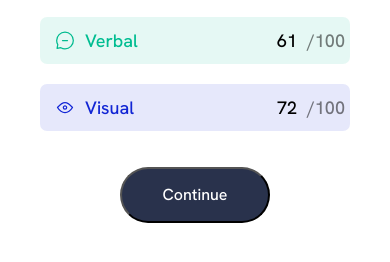
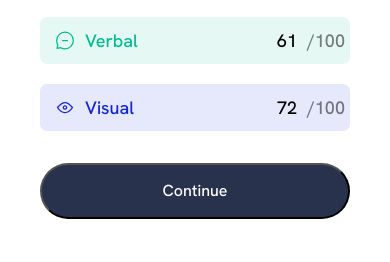
Before and after one commit to rubensantos12/Frontend-Mentor-Results-Sumary, a website built with Vite: page index.html in a window 390 px wide. Shown: the part 582-844 px from the top of the page. Built offline with nearby package versions, Linux system fonts and the light colour scheme.

Commit message:
Fixed button width on mobile

```diff
--- a/index.html
+++ b/index.html
@@ -77,8 +77,8 @@
               <p style="opacity: 50%; padding: 10px 5px;">/100</p>
             </div>
           </li>
+          <button class="button">Continue</button>
         </ul>
-        <button class="button">Continue</button>
       </div>
     </div>
   </main>
--- a/style.css
+++ b/style.css
@@ -204,7 +204,7 @@ body{
 .clr-visual-background {
   display: flex;
   border-radius: 7px;
-  width: 18.75rem;
+  width: auto;
 }
 
 .visual-image,
@@ -224,7 +224,6 @@ body{
   width: 18.75rem;
   border-radius: 30px;
   height: 3.5rem;
-  margin-left: 2.5rem;
   margin-top: 1rem;
   background-color: var(--clr-neutral-400);
   color: var(--clr-neutral-100);
@@ -298,12 +297,12 @@ body{
 
 
   .button {
+    display: block;
     margin-left: auto;
     margin-right: auto;
     margin-bottom: 2rem;
-    padding-left: 2.5rem;
-    padding-right: 2.5rem;
-    width: auto;
+    margin-top: 2rem;
+    width: 100%;
   }
 }
 
```
